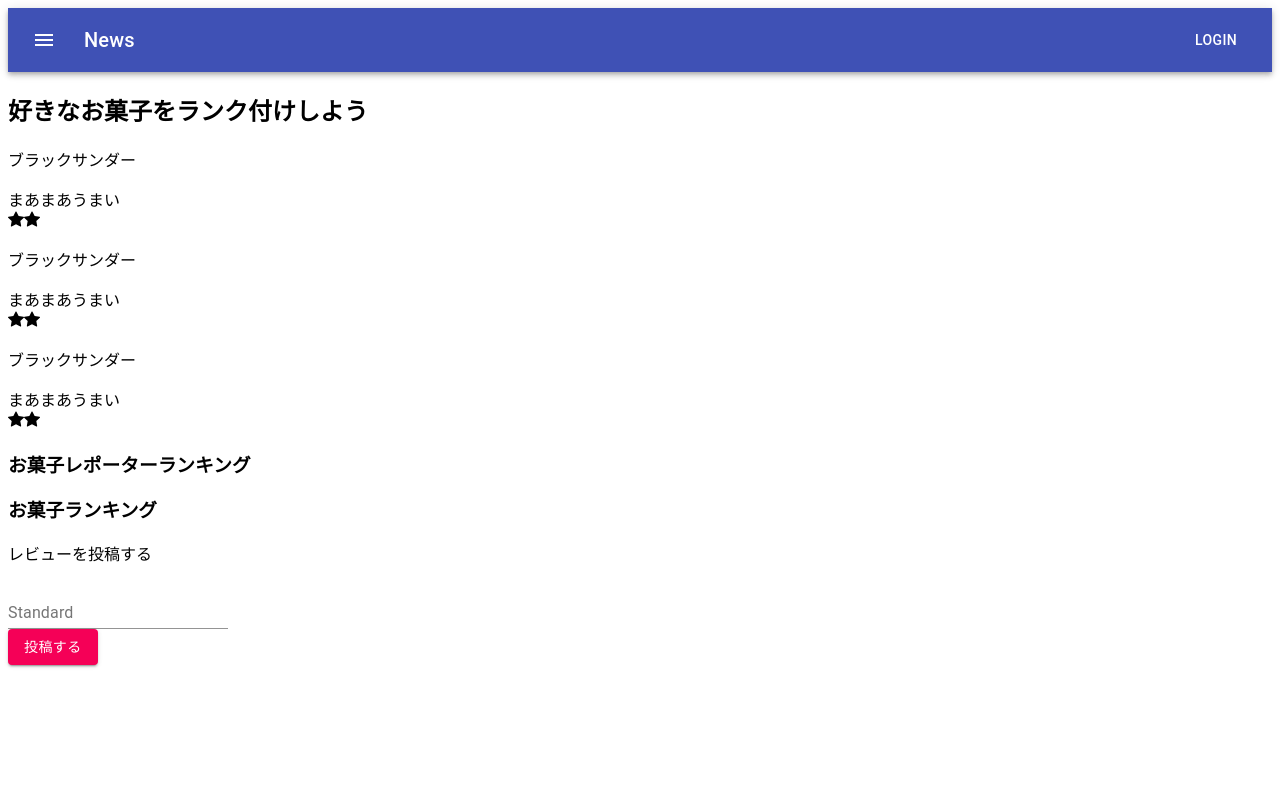
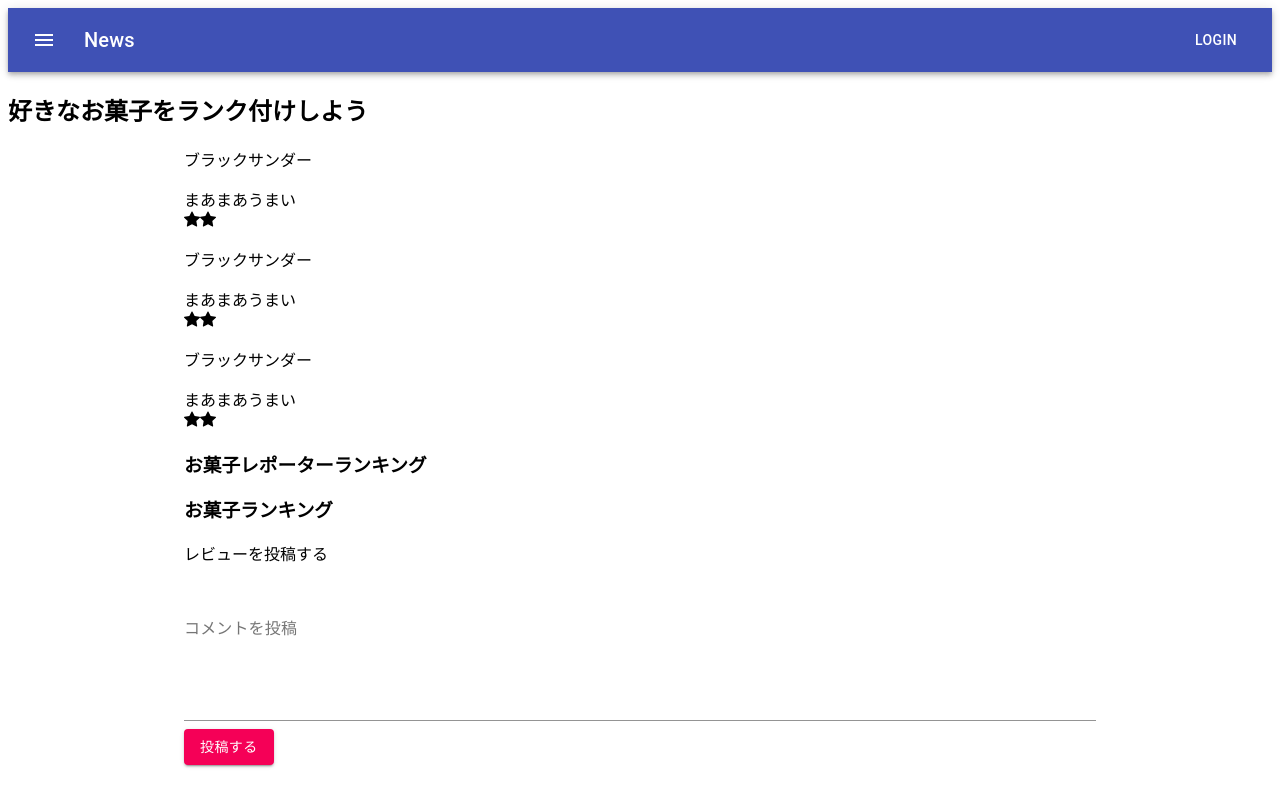
Before and after one commit to Ito-ocashi-review/ior-front, a Next.js app: page / in a window 1280 px wide. Built offline with nearby package versions, Linux system fonts and the light colour scheme.

Commit message:
レビューのコメント投稿のコンポーネントを作成

```diff
--- a/components/forms/ReviewText.tsx
+++ b/components/forms/ReviewText.tsx
@@ -1,11 +1,19 @@
 import React from 'react';
-import TextField from '@material-ui/core/TextField';
+import {TextField} from '@material-ui/core';
 
 const ReviewText: React.FC = () => {
   return (
-    <form noValidate autoComplete="off">
-      <TextField id="standard-basic" label="Standard" />
-    </form>
+    <div>
+        <TextField
+          id="standard-textarea"
+          label="コメントを投稿"
+          placeholder="投稿内容を入力"
+          fullWidth={true}
+          rows="5"
+          multiline
+          margin="normal"
+        />
+    </div>
   )
 }
 
--- a/pages/index.tsx
+++ b/pages/index.tsx
@@ -1,6 +1,7 @@
 import React from 'react';
 import Star from '../components/icons/star';
 import NewReviewForm from '../components/forms/NewReviewForm';
+import {Container} from '@material-ui/core';
 
 const sweetReviews = [...Array(3)].map((value, i) => {
   return (
@@ -30,6 +31,7 @@ const Top: React.FC = () => {
   return (
     <>
       <h2 className="text-center my-4">好きなお菓子をランク付けしよう</h2>
+      <Container maxWidth="md">
         <div className="container my-5 py-5 bg-success">
           <div className="row">
             {sweetReviews}
@@ -52,6 +54,7 @@ const Top: React.FC = () => {
           </div>
         </div>
         <NewReviewForm />
+      </Container>
     </>
   );
 };
```
Lines whose indentation alone changed are shown as unchanged.
